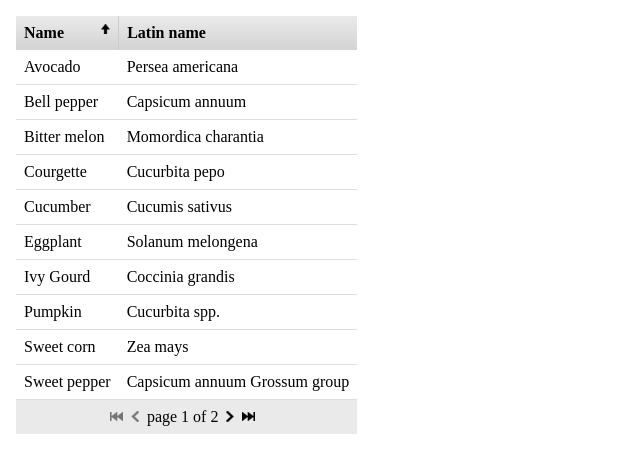
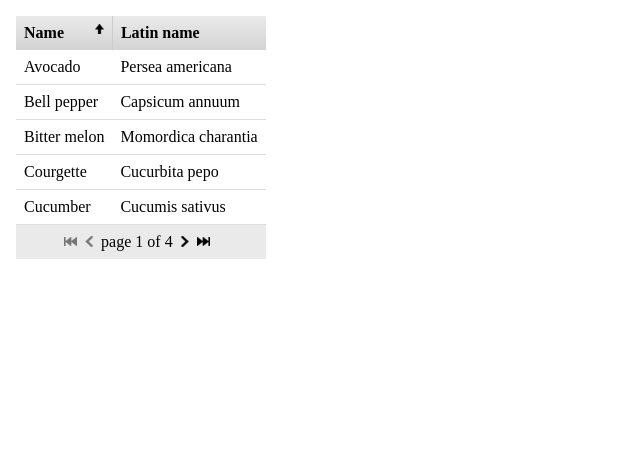
Before and after one commit to huxia/simple-data-grid, a plain HTML site: page examples/example2.html in a window 1280 px wide. Shown: the whole page, without its empty margins (0-640 px from the left). Drawn offline with Linux system fonts and the light colour scheme.

Commit message:
Added pagination to demo in documentation

```diff
--- a/examples/example-data.js
+++ b/examples/example-data.js
@@ -1,4 +1,44 @@
 ExampleData = {};
+
+ExampleData.getData = function (parameters, on_success) {
+	var rows_per_page = 5;
+	var page = parameters.page || 1;
+	var start_index = (page - 1) * rows_per_page;
+
+	var total_pages = 1;
+	var data = ExampleData.fruits
+	if (data.length != 0) {
+		total_pages = parseInt((data.length - 1) / rows_per_page) + 1;
+	}
+
+	if (parameters.order_by) {
+		data.sort(function(left, right) {
+			var a = left[parameters.order_by];
+			var b = right[parameters.order_by];
+
+			if (parameters.sortorder == 'desc') {
+				var c = b;
+				b = a;
+				a = c;
+			}
+
+			if (a < b) {
+				return -1;
+			}
+			else if (a > b) {
+				return 1;
+			}
+			else {
+				return 0;
+			}
+		});
+	}
+
+	on_success({
+		total_pages: total_pages,
+		rows: data.slice(start_index, start_index + rows_per_page)
+	});
+};
 
 ExampleData.fruits = [{
     "latin-name": "Persea americana",
--- a/examples/example2.html
+++ b/examples/example2.html
@@ -35,49 +35,9 @@
 	</table>
 
 	<script>
-		function getData(parameters, on_success) {
-			var rows_per_page = 10;
-			var page = parameters.page || 1;
-			var start_index = (page - 1) * rows_per_page;
-
-			var total_pages = 1;
-			var data = ExampleData.fruits
-			if (data.length != 0) {
-				total_pages = parseInt((data.length - 1) / rows_per_page) + 1;
-			}
-
-			if (parameters.order_by) {
-				data.sort(function(left, right) {
-					var a = left[parameters.order_by];
-					var b = right[parameters.order_by];
-
-					if (parameters.sortorder == 'desc') {
-						var c = b;
-						b = a;
-						a = c;
-					}
-
-					if (a < b) {
-						return -1;
-					}
-					else if (a > b) {
-						return 1;
-					}
-					else {
-						return 0;
-					}
-				});
-			}
-
-			on_success({
-				total_pages: total_pages,
-				rows: data.slice(start_index, start_index + rows_per_page)
-			});
-		}
-
 		$(function() {
 			$('#example2').simple_datagrid({
-				onGetData: getData,
+				onGetData: ExampleData.getData,
 				order_by: 'name'
 			});
 		});
```
Also changed, not shown: index.html (+6 -1 lines).
